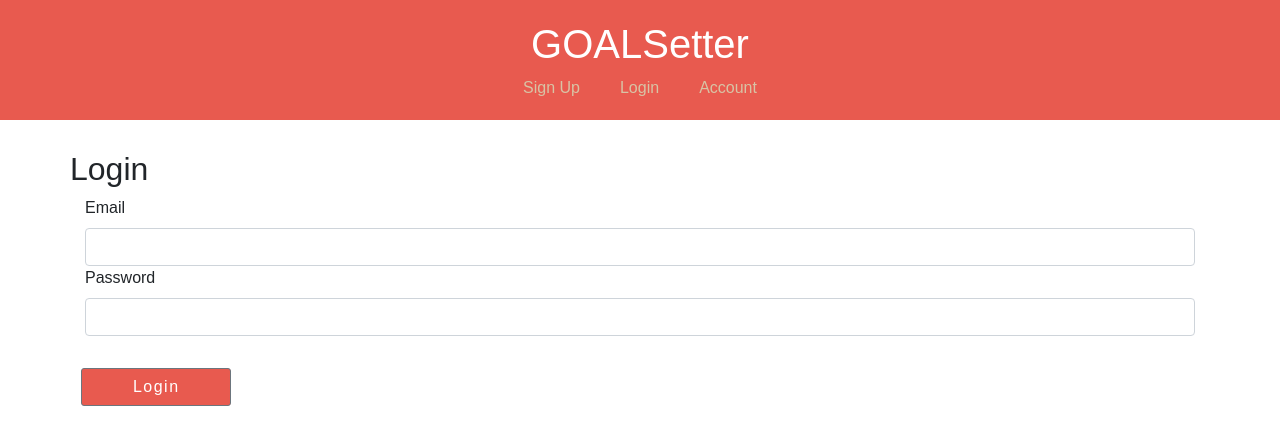
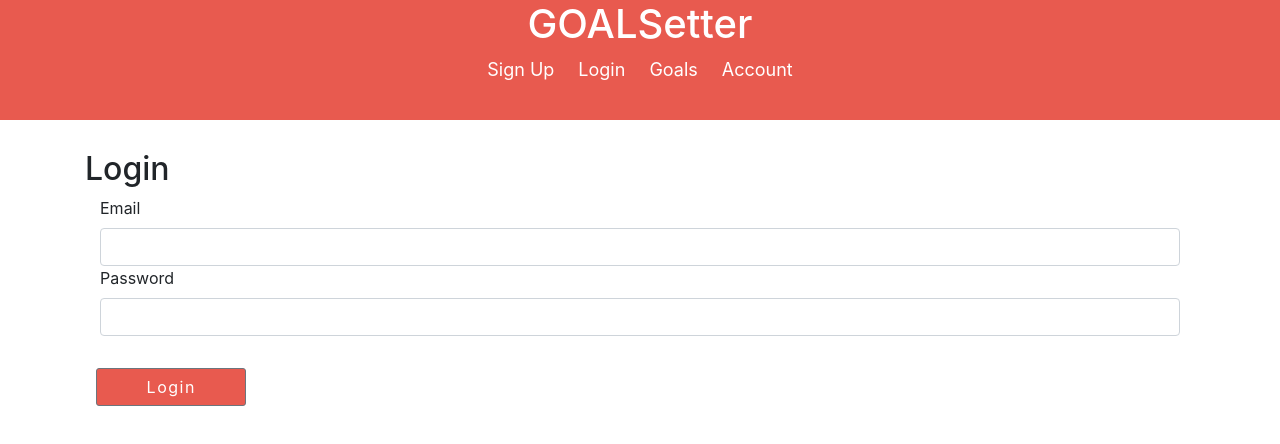
Before and after one commit to bethel-school-of-technology/goalsetter-frontend, a React (Create React App) app: page /login in a window 1280 px wide. Shown: the top 444 px of the page. Built offline with nearby package versions, Linux system fonts and the light colour scheme.

Commit message:
Added responsive sizing to header and updated styling/links

```diff
--- a/src/App.css
+++ b/src/App.css
@@ -1,4 +1,19 @@
 .Header {
+  top: 0;
+  right: 0;
+  background-color: #e85a4f;
+  min-height: 15vh;
+  width: 100%;
+  display: flex;
+  flex-direction: column;
+  align-items: center;
+  /* justify-content: center; */
+  font-size: calc(22px + 2vmin);
+  color: white;
+  margin-bottom: 30px;
+}
+
+/* .Header1 {
   background-color: #e85a4f;
   min-height: 15vh;
   width: 100%;
@@ -8,20 +23,7 @@
   justify-content: center;
   font-size: calc(22px + 2vmin);
   color: white;
-  margin-bottom: 30px;
-}
-
-.Header1 {
-  background-color: #e85a4f;
-  min-height: 15vh;
-  width: 100%;
-  display: flex;
-  flex-direction: column;
-  align-items: center;
-  justify-content: center;
-  font-size: calc(22px + 2vmin);
-  color: white;
-}
+} */
 
 .AddGoal {
   background-color: #ffffff;
@@ -36,26 +38,11 @@
   margin-left: 20px;
 }
 
-.App-logo {
-  animation: App-logo-spin infinite 20s linear;
-  height: 40vmin;
-  pointer-events: none;
-}
 
-/* .App-header {
-  background-color: #282c34;
-  min-height: 100vh;
-  display: flex;
-  flex-direction: column;
-  align-items: center;
-  justify-content: center;
-  font-size: calc(10px + 2vmin);
-  color: white;
+
+/* .App-link {
+  color: #666666;
 } */
-
-.App-link {
-  color: #666666;
-}
 
 
 .Flower {
@@ -88,145 +75,6 @@ li:nth-child(odd) { background:#d8c3a5; }
   color:#d8c3a5;
 }
 
-/* .App {
-  height: 100vh;
-  width: 100%;
-  color: white;
-} */
-/*
-
-
-.App__Aside {
-  width: 100%;
-  background-color: #66DAC7;
-  padding: 25px 40px;
-  overflow: auto;
-}
-
-.PageSwitcher {
-  display: flex;
-  justify-content: flex-end;
-  margin-bottom: 10%;
-}
-
-.PageSwitcher__Item {
-  background-color: #4C5D72;
-  color: #9DA6B1;
-  padding: 10px 25px;
-  cursor: pointer;
-  font-size: .9em;
-  border: none;
-  outline: none;
-  display: inline-block;
-  text-decoration: none;
-}
-
-.PageSwitcher__Item--Active {
-  background-color: #5ED0C0;
-  color: white;
-}
-
-.PageSwitcher__Item:first-child {
-  border-top-left-radius: 25px;
-  border-bottom-left-radius: 25px;
-}
-.PageSwitcher__Item:last-child {
-  border-top-right-radius: 25px;
-  border-bottom-right-radius: 25px;
-}
-
-.FormCenter {
-  margin-bottom: 100px;
-}
-
-.FormTitle {
-  color: #707C8B;
-  font-weight: 300;
-  margin-bottom: 50px;
-}
-
-.FormTitle__Link {
-  color: #707C8B;
-  text-decoration: none;
-  display: inline-block;
-  font-size: 1.7em;
-  margin: 0 10px;
-  padding-bottom: 5px;
-}
-
-.FormTitle__Link:first-child {
-  margin-left: 0;
-}
-
-.FormTitle__Link--Active {
-  color: white;
-  border-bottom: 1px solid #199087;
-}
-
-.FormField {
-  margin-bottom: 40px;
-}
-
-.FormField__Label {
-  display: block;
-  text-transform: uppercase;
-  font-size: .9em;
-  color: white;
-}
-.FormField__Input {
-  width: 85%;
-  background-color: transparent;
-  border: none;
-  color: white;
-  outline: none;
-  border-bottom: 1px solid #445366;
-  font-size: 1em;
-  font-weight: 300;
-  padding-bottom: 10px;
-  margin-top: 10px;
-}
-
-.FormField__Input::placeholder {
-  color: #616E7F;
-}
-
-.FormField__Button {
-  background-color: #52C4B9;
-  color: white;
-  border: none;
-  outline: none;
-  border-radius: 25px;
-  padding: 15px 70px;
-  font-size: .8em;
-  font-weight: 500;
-}
-
-.FormField__Link {
-  color: #66707D;
-  text-decoration: none;
-  display: inline-block;
-  border-bottom: 1.5px solid #225E62;
-  padding-bottom: 5px;
-}
-
-.FormField__CheckboxLabel {
-  color: #646F7D;
-  font-size: .9em;
-}
-
-.FormField__Checkbox {
-  position: relative;
-  top: 1.5px;
-}
-
-.FormField__TermsLink {
-  color: white;
-  border-bottom: 1px solid #199087;
-  text-decoration: none;
-  display: inline-block;
-  padding-bottom: 2px;
-  margin-left: 5px;
-} */
 
 .topMargin {
   padding-top: 20px;
@@ -267,34 +115,51 @@ li:nth-child(odd) { background:#d8c3a5; }
   -webkit-appearance: none;
 }
 
-.GSColor {
-  background-color: #d8c3a5 !important;
-  border-color: #d8c3a5 !important;
-}
-.GSColor:hover {
-  background-color: #e85a4f;
-}
 
-.external-container button.external-button {
+/* .external-container button.external-button {
   font-weight: 400;
   padding: 10px;
   margin: 6px 0 13px 0;
   width: 100%;
-}
+} */
 
 .SmallFont {
-  font-size: 16px;
+  font-size: 18px;
 }
 
 .Republican {
-  margin-right: 20px;
+  margin-right: 12px;
+  color: white;
 }
 
 .Democrate {
-  margin-left: 20px;
+  margin-left: 12px;
+  color: white;
 }
 
 .Green {
-  margin-left: 20px;
-  margin-right: 20px;
+  margin-left: 12px;
+  margin-right: 12px;
+  color: white;
 }
+
+.Libertarian {
+  margin-left: 12px;
+  margin-right: 12px;
+  color: white;
+}
+
+@media (max-width: 768px) {
+  .Libertarian {
+    display: none;
+  }
+  .Green {
+      display: none;
+  }
+  .Democrate {
+    display: none;
+  }
+  .Republican {
+    display: none;
+  }
+}
--- a/src/Components/layout/Home.js
+++ b/src/Components/layout/Home.js
@@ -7,13 +7,9 @@ class Home extends Component {
       <div className="Header">
        <a href="/goals"><h1 className="white" >GOALSetter</h1></a>
        <div className="SmallFont">
-         {/* if (localStorage.getItem('jwtToken')){
-          <Link className="Republican" to="/signout">Sign Out</Link>
-         } else { */}
-          <Link className="Republican" to="/signup">Sign Up</Link>
-         {/* } */}
-
+         <Link className="Republican" to="/signup">Sign Up</Link>
          <Link className="Green" to="/login">Login</Link>
+         <Link className="Libertarian" to="/goals">Goals</Link>
          <Link className="Democrate" to="/Account">Account</Link>
          </div>
       </div>
--- a/src/index.css
+++ b/src/index.css
@@ -1,3 +1,7 @@
+html {
+  height: 100%;
+}
+
 body {
   margin: 0;
   font-family: -apple-system, BlinkMacSystemFont, "Segoe UI", "Roboto", "Oxygen",
@@ -7,7 +11,7 @@ body {
   -moz-osx-font-smoothing: grayscale;
 }
 
-code {
+/* code {
   font-family: source-code-pro, Menlo, Monaco, Consolas, "Courier New",
     monospace;
 }
@@ -19,60 +23,57 @@ a {
 a:hover {
   color: #d8d8d8 !important;
   text-decoration: none !important;
-}
+} */
 
-/* @import url('https://fonts.googleapis.com/css?family=Didot:300,500,700'); */
-
-* {
+/* * {
   box-sizing: border-box;
   font-family: "Didot", sans-serif;
-}
+} */
 
-.body {
-  /* margin: 0;
-  padding: 0; */
+/* .body { */
+  /* /* margin: 0; always hidden */
+  /* padding: 0; always hidden
+  /* width: 100%;
+  height: 100%;
+  margin-left: auto !important;
+  margin-right: auto !important;
+  padding: 0px !important;
+  overflow: auto;
+}  */
+
+
+
+/* .container {  hide line temp */
+  /* width: 100% !important;
+  margin-left: 0px !important;
+  margin-right: 0px;
+  padding: 0px !important;
+  padding: 25px 40px;
+  overflow: auto; */
+
+
+
+
+  /* hide temp */
+  /* width: 100%;
+  height: 100%;
+  margin-left: auto !important;
+  margin-right: auto !important;
+  padding: 0px !important;
+} */
+
+/* .form {
   width: 100%;
   height: 100%;
   margin-left: auto !important;
   margin-right: auto !important;
   padding: 0px !important;
   overflow: auto;
-}
-
-.container {
-  /* width: 100% !important;
-  margin-left: 0px !important;
-  margin-right: 0px;
-  padding: 0px !important;
-  padding: 25px 40px;
-  overflow: auto; */
-  width: 100%;
-  height: 100%;
-  margin-left: auto !important;
-  margin-right: auto !important;
-  padding: 0px !important;
-}
-
-.form {
-  width: 100%;
-  height: 100%;
-  margin-left: auto !important;
-  margin-right: auto !important;
-  padding: 0px !important;
-  overflow: auto;
-}
-
-/* .mr-20 {
-  margin-right: 20px !important;
-} */
-
-/* html, body {
-
 } */
 
 
-.Login {
+/* .Login {
   flex-direction: column;
   align-items: center;
   justify-content: center;
-}
+} */
--- a/src/pages/Account.js
+++ b/src/pages/Account.js
@@ -34,7 +34,8 @@ return (
                 width: "150px",
                 borderRadius: "3px",
                 letterSpacing: "1.5px",
-                marginTop: "1rem"
+                marginTop: "1rem",
+                backgroundColor:"#e85a4f",
               }}onClick={this.onLogoutClick}>Logout
             </Button>
             <Button
@@ -42,7 +43,8 @@ return (
                 width: "150px",
                 borderRadius: "3px",
                 letterSpacing: "1.5px",
-                marginTop: "1rem"
+                marginTop: "1rem",
+                backgroundColor:"#e85a4f",
               }}onClick={this.onSubmit}>Delete
             </Button>
           </div>
--- a/src/pages/Goals.js
+++ b/src/pages/Goals.js
@@ -127,7 +127,18 @@ class Goals extends Component {
          />
        </FormGroup>
      </Col>
-     <Button component={Link} to="/goals">Submit</Button>
+     <Button
+        style={{
+          width: "150px",
+          borderRadius: "3px",
+          letterSpacing: "1.5px",
+          marginTop: "2rem",
+          backgroundColor:"#e85a4f",
+        }}
+        type="submit"
+        component={Link} to="/goals"
+      >Create Goal!
+     </Button>
    </Form>
 
 
```
Also changed, not shown: src/Components/dropdown.js (+36 -36 lines).
